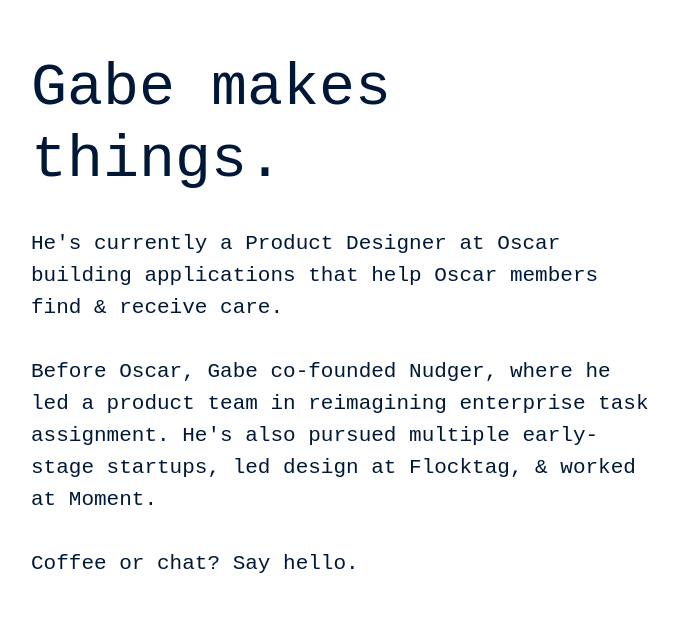
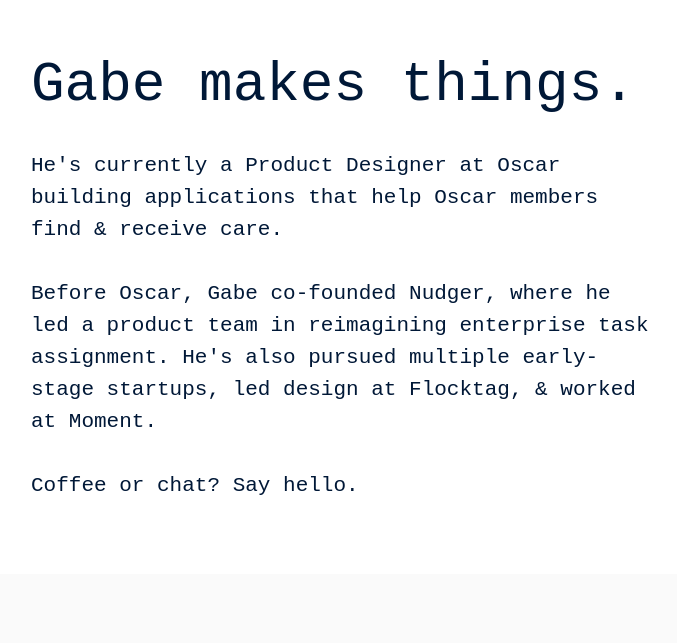
Before and after one commit to gschindler/gschindler.github.io, a plain HTML site: page index.html in a window 1280 px wide. Shown: the part 128-771 px from the top of the page, without its empty margins (299-976 px from the left). Drawn offline with Linux system fonts and the light colour scheme; a web font is replaced by a local one.

Commit message:
title font-size change

```diff
--- a/style.css
+++ b/style.css
@@ -58,8 +58,8 @@ a:hover .footer-text .new {
 }
 
 h1 {
-  font-size: 60px;
-  line-height: 72px;
+  font-size: 56px;
+  line-height: 66px;
   font-weight: 500;
 }
 
@@ -70,8 +70,6 @@ h1 a:hover {
 
 h1, p {
   margin-bottom: 32px;
-  /* margin-left: 16.6667%; */
-  /* width: 66.6667%; */
 }
 
 .strike {
```
